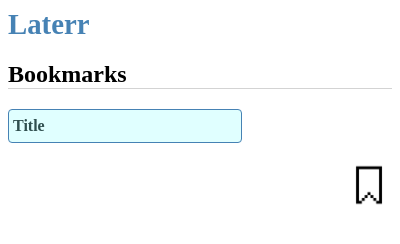
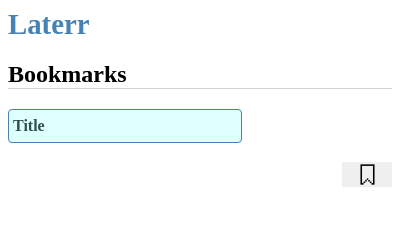
Before and after one commit to crankyDino/laterr, a browser extension: page popup/popup.html in a window 400 px wide. Drawn offline with Linux system fonts and the light colour scheme.

Commit message:
add: addBookmark button and styling

```diff
--- a/popup/popup.css
+++ b/popup/popup.css
@@ -24,6 +24,11 @@
     color: darkslategrey;
 }
 
+.bookmark_btn{
+    padding: 0;
+    border: none;
+}
+
 .footer {
     display: flex;
     flex-direction: row;
@@ -32,5 +37,5 @@
 }
 
 .footer__icon {
-    width: 12%;
+    width: 50%;
 }
--- a/popup/popup.html
+++ b/popup/popup.html
@@ -11,12 +11,14 @@
     </div>
 
     <div class="footer">
+      <button class="bookmark_btn" >
         <img
           id="bookmark"
           class="footer__icon"
           src="../assets/bookmark-50.png"
           alt="bookmark icon"
         />
+      </button>
     </div>
   </div>
 </div>
```
Lines whose indentation alone changed are shown as unchanged.
